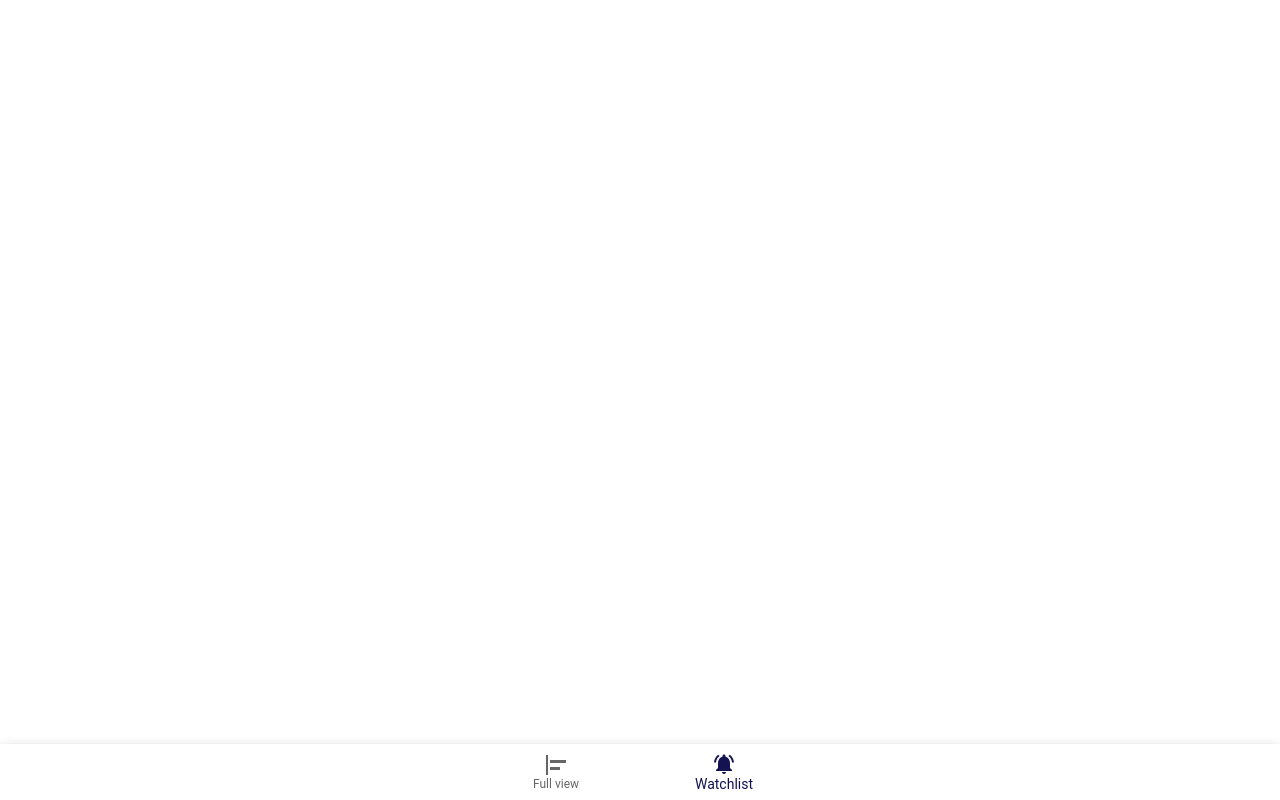
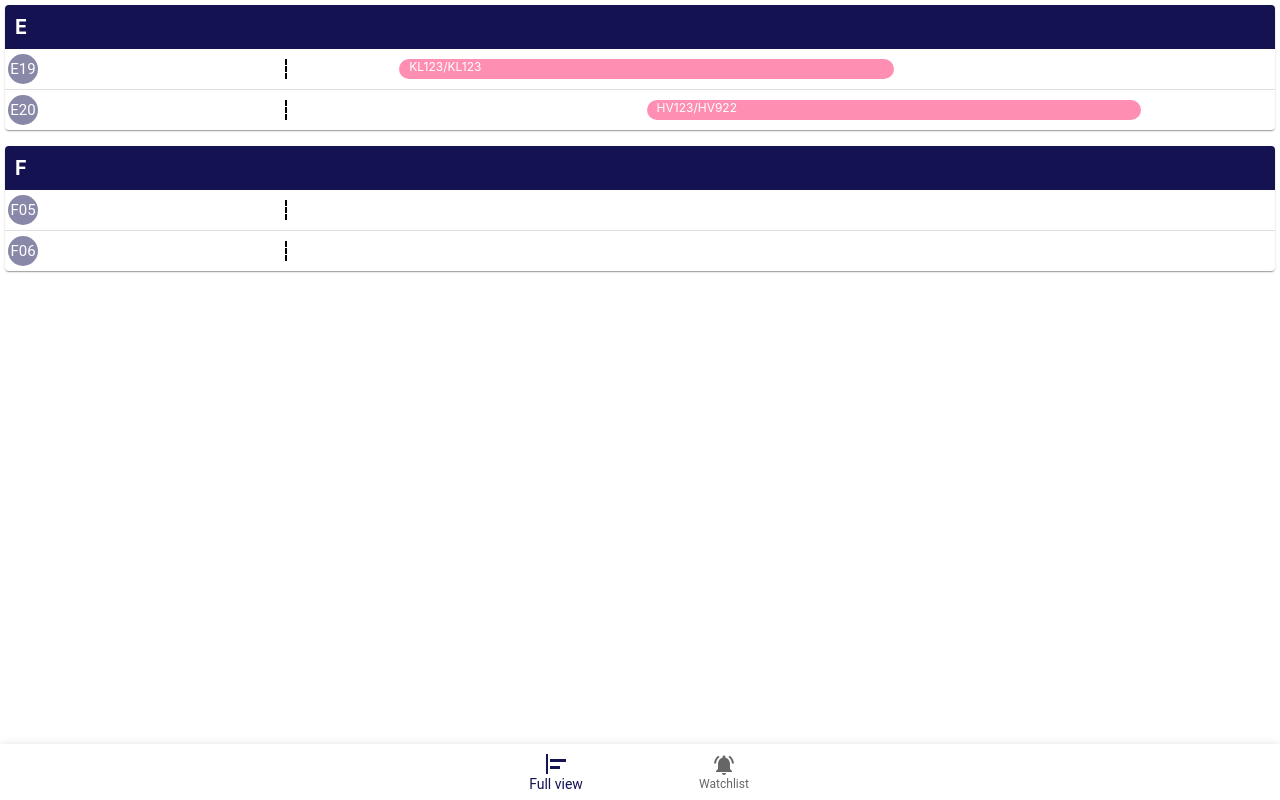
Before and after one commit to FlorisHoogenboom/react-gate-scheduler, a React (Create React App) app: page / in a window 1280 px wide. Built offline with nearby package versions, Linux system fonts and the light colour scheme.

Commit message:
Even more material!

```diff
--- a/src/App.js
+++ b/src/App.js
@@ -25,7 +25,7 @@ function App() {
         () => StartTime,
     );
 
-    const [view, setView] = useState(() => 'watchlist');
+    const [view, setView] = useState(() => 'full');
 
     useEffect(() => {
         const interval = setInterval(() => {
--- a/src/Gate.js
+++ b/src/Gate.js
@@ -4,6 +4,7 @@ import {useTheme} from '@mui/material/styles';
 
 import {useDrop} from 'react-dnd';
 import {DragTypes} from './Constants';
+import {Avatar} from "@mui/material";
 
 
 function getFractionOfWindow(
@@ -59,15 +60,7 @@ function Gate({
         float: 'left',
         display: 'block',
         height: '100%',
-        padding: '3px',
-        boxSizing: 'border-box',
-        borderRight: '1px solid black',
-        borderRadius: '4px',
-        userSelect: 'none',
-        writingMode: 'vertical-lr',
-        textAlign: 'center',
-        backgroundColor: theme.palette.secondary.main,
-        color: '#FFFFFF',
+        paddingLeft: '3px',
     };
 
     const timelineStyle = {
@@ -116,7 +109,7 @@ function Gate({
                             ...highlightRootStyle,
                         }}>
                         <div style={labelStyle}>
-                            {standName}
+                            <Avatar sx={{bgcolor: theme.palette.primary.light, width: '30px', height: '30px', fontSize: '15px', top: '50%', transform: 'translateY(-50%)'}}>{standName}</Avatar>
                         </div>
 
                         <div style={timelineStyle}>
--- a/src/GateChart.js
+++ b/src/GateChart.js
@@ -91,8 +91,7 @@ function GateChart({
                                 standName={stand.name}
                                 dropTurnaroundHandler={assignTurnaroundToStand}
                                 hideWhenEmpty={hideEmpty} // TODO: this stil has bugs for non visible ta's
-                                // eslint-disable-next-line max-len
-                                style={i % 2 === 0 ? evenGateStyleEven : eventGateStyleOdd}>
+                                >
                                 {!!stand.turnarounds && stand.turnarounds.map((turnaround, turnaroundIndex)=>
                                     <Turnaround
                                         key={turnaround.turnaroundId}
--- a/src/Pier.js
+++ b/src/Pier.js
@@ -1,6 +1,6 @@
 
 import {useTheme} from '@mui/material/styles';
-import {Card} from "@mui/material";
+import {Card, Divider, Stack} from "@mui/material";
 
 function Pier({
     name,
@@ -23,7 +23,11 @@ function Pier({
     return (
         <Card>
             <div style={pierHeaderStyle}>{name}</div>
-            {children}
+            <Stack
+                divider={<Divider flexItem />}
+                spacing={0}>
+                {children}
+            </Stack>
         </Card>
     );
 }
```
